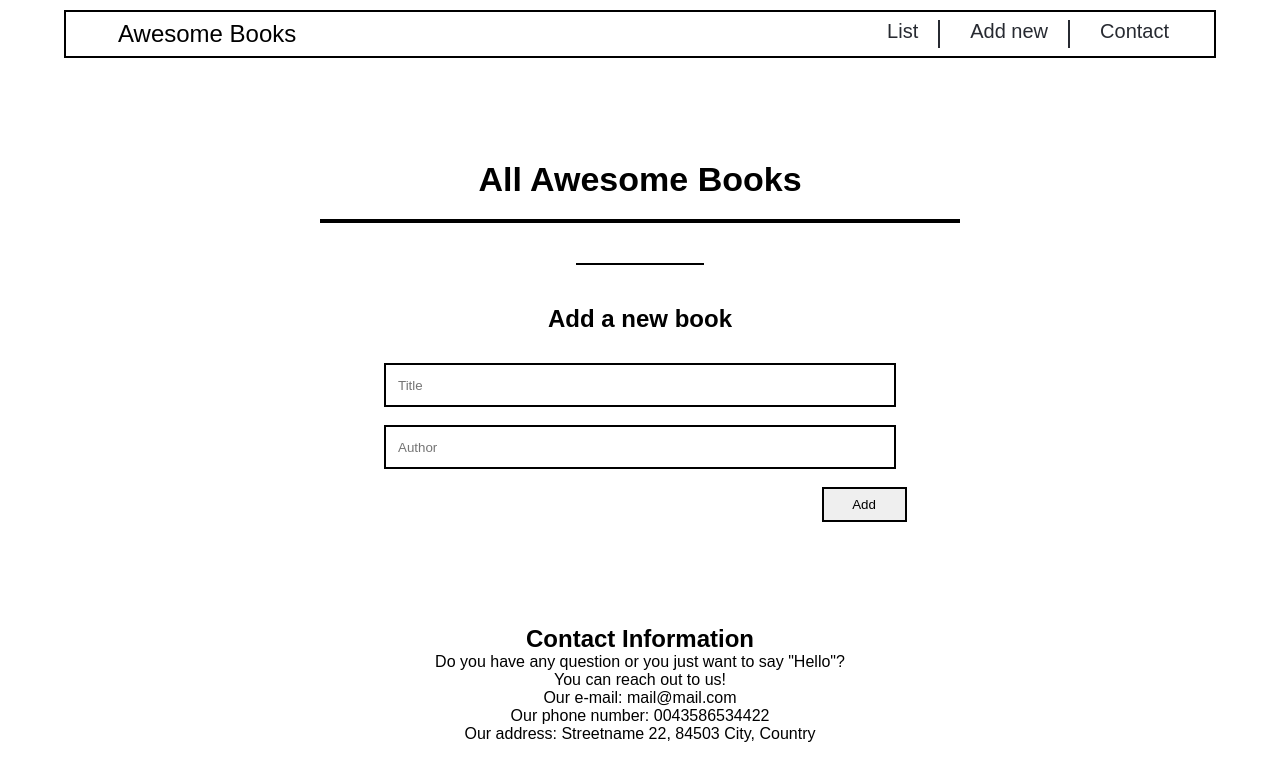
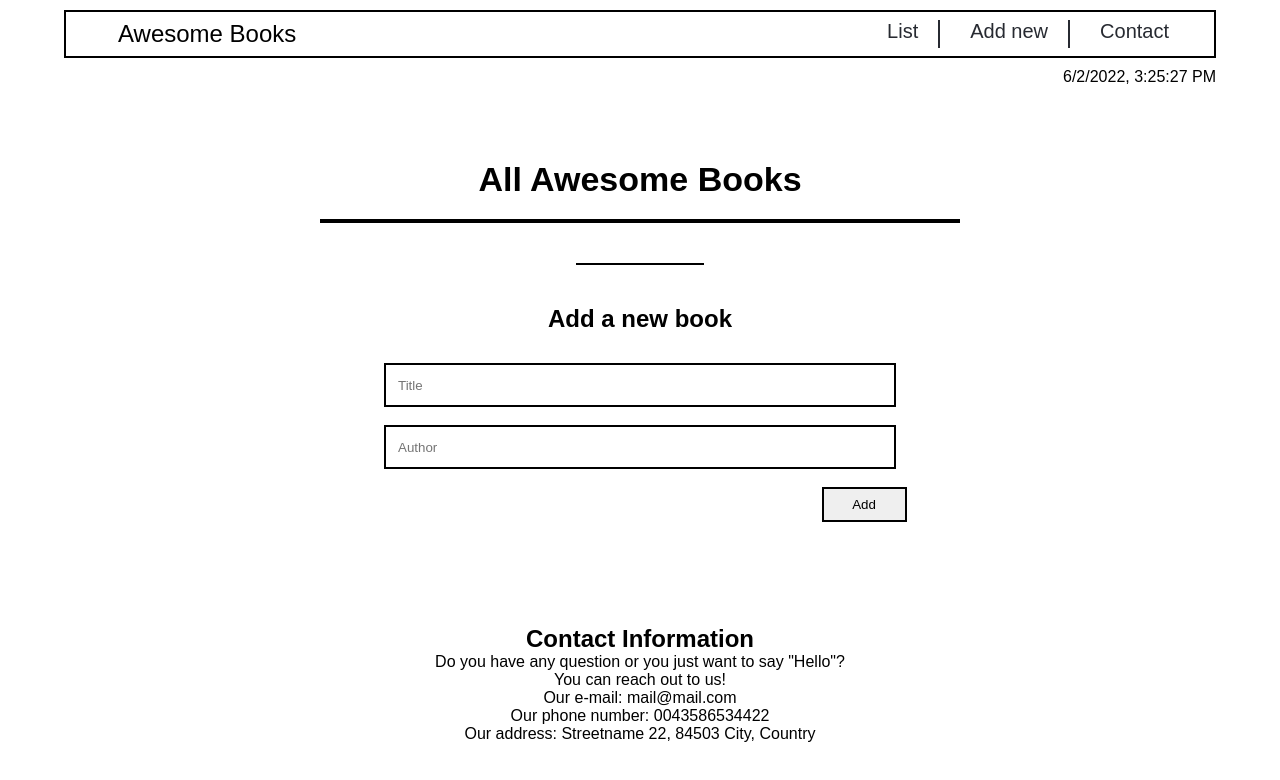
Before and after one commit to mirelapitt/Awesome-books, a website: page index.html in a window 1280 px wide. Drawn offline with Linux system fonts and the light colour scheme.

Commit message:
add current date

```diff
--- a/app.js
+++ b/app.js
@@ -69,3 +69,5 @@ addBookBtn.addEventListener('click', () => {
 window.addEventListener('DOMContentLoaded', () => {
   myBookList.displayBooks();
 });
+
+document.getElementById('current-date').innerHTML = new Date().toLocaleString();
--- a/index.html
+++ b/index.html
@@ -18,6 +18,7 @@
               </ul>
           </nav>
       </header>
+      <div id="current-date"></div>
     <section id="bookss">
         <h1 id="booklist">All Awesome Books</h1>
       <!-- books list-->
@@ -58,6 +59,7 @@
             </ul>
         </div>
     </section>
+    <script src="date.js"></script>
     <script src="app.js"></script>
   </body>
 </html>
--- a/style.css
+++ b/style.css
@@ -172,3 +172,8 @@ hr {
     width: 100%;
     text-align: center;
 }
+
+#current-date {
+  float: right;
+  margin-right: 5%;
+}
```
